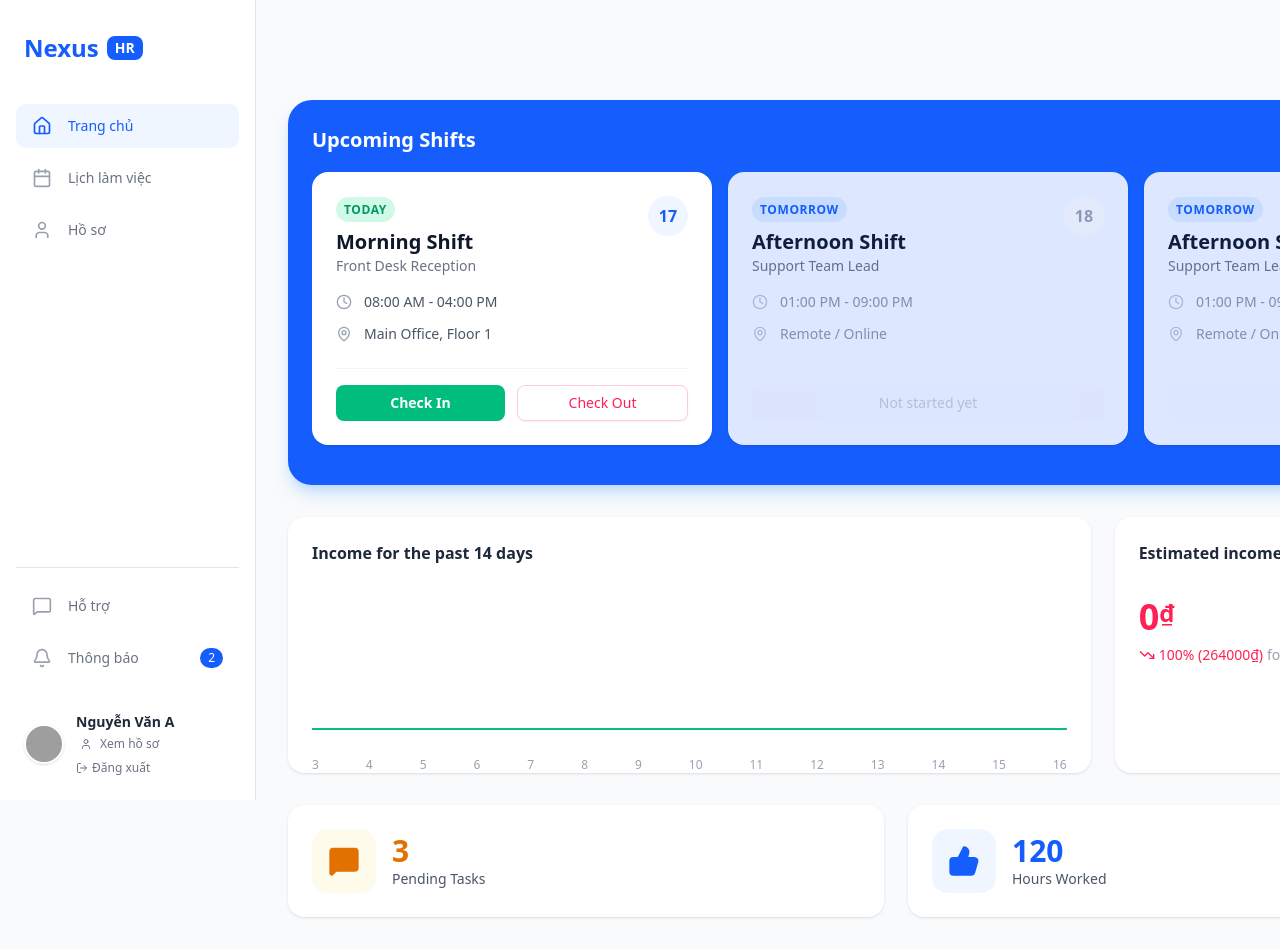
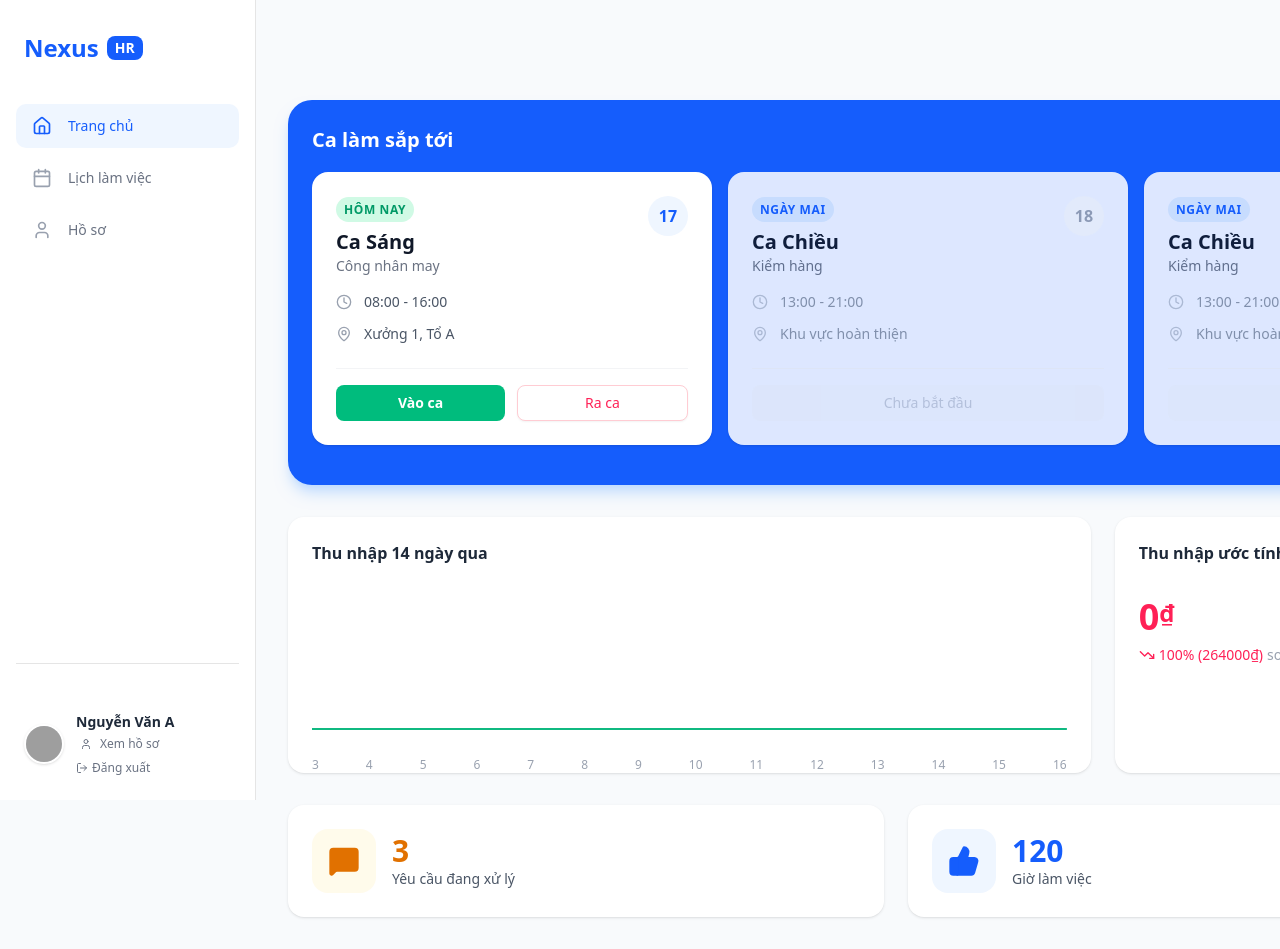
Before and after one commit to ChuongNguyenNHC/katece-hr, a Next.js app in the folder frontend/: page /employee/dashboard in a window 1280 px wide. Shown: the top 949 px of the page. Built offline with nearby package versions, Linux system fonts and the light colour scheme; grey boxes are pictures that could not be loaded.

Commit message:
update hr ui

```diff
--- a/frontend/app/employee/dashboard/page.tsx
+++ b/frontend/app/employee/dashboard/page.tsx
@@ -21,7 +21,7 @@ export default function EmployeeDashboardPage() {
             className="gap-2"
         >
             <Settings className="h-4 w-4" />
-            Setup Availability
+            Đăng ký lịch làm
         </Button>
       </div>
 
--- a/frontend/app/employee/profile/page.tsx
+++ b/frontend/app/employee/profile/page.tsx
@@ -7,52 +7,52 @@ export default function ProfilePage() {
   return (
     <div className="max-w-2xl space-y-8">
       <div>
-        <h1 className="text-2xl font-bold text-gray-900">My Profile</h1>
-        <p className="text-gray-500">Manage your personal information and account settings.</p>
+        <h1 className="text-2xl font-bold text-gray-900">Hồ sơ của tôi</h1>
+        <p className="text-gray-500">Quản lý thông tin cá nhân và tài khoản.</p>
       </div>
 
       <div className="space-y-6 rounded-xl border bg-white p-8 shadow-sm">
         <div className="flex items-center gap-6">
              <div className="h-24 w-24 overflow-hidden rounded-full bg-gray-100 border-2 border-dashed border-gray-300 flex items-center justify-center">
-                 <span className="text-gray-400 text-xs text-center px-2">Upload Photo</span>
+                 <span className="text-gray-400 text-xs text-center px-2">Tải ảnh lên</span>
              </div>
              <div>
-                 <h3 className="text-lg font-medium">Alex Johnson</h3>
-                 <p className="text-sm text-gray-500">Support Team Lead</p>
-                 <Button variant="outline" size="sm" className="mt-2">Change Avatar</Button>
+                 <h3 className="text-lg font-medium">Nguyễn Văn A</h3>
+                 <p className="text-sm text-gray-500">Công nhân may</p>
+                 <Button variant="outline" size="sm" className="mt-2">Đổi ảnh đại diện</Button>
              </div>
         </div>
 
         <div className="grid gap-4">
             <div className="grid grid-cols-2 gap-4">
                 <div className="space-y-2">
-                    <label className="text-sm font-medium leading-none peer-disabled:cursor-not-allowed peer-disabled:opacity-70">First Name</label>
-                    <Input defaultValue="Alex" />
+                    <label className="text-sm font-medium leading-none peer-disabled:cursor-not-allowed peer-disabled:opacity-70">Họ</label>
+                    <Input defaultValue="Nguyễn" />
                 </div>
                 <div className="space-y-2">
-                    <label className="text-sm font-medium leading-none peer-disabled:cursor-not-allowed peer-disabled:opacity-70">Last Name</label>
-                    <Input defaultValue="Johnson" />
+                    <label className="text-sm font-medium leading-none peer-disabled:cursor-not-allowed peer-disabled:opacity-70">Tên</label>
+                    <Input defaultValue="Văn A" />
                 </div>
             </div>
 
             <div className="space-y-2">
-                <label className="text-sm font-medium leading-none peer-disabled:cursor-not-allowed peer-disabled:opacity-70">Email Address</label>
-                <Input defaultValue="alex.johnson@company.com" type="email" />
+                <label className="text-sm font-medium leading-none peer-disabled:cursor-not-allowed peer-disabled:opacity-70">Email</label>
+                <Input defaultValue="nguyenvana@katece.com" type="email" />
             </div>
 
             <div className="space-y-2">
-                <label className="text-sm font-medium leading-none peer-disabled:cursor-not-allowed peer-disabled:opacity-70">Phone Number</label>
-                <Input defaultValue="+84 901 234 567" type="tel" />
+                <label className="text-sm font-medium leading-none peer-disabled:cursor-not-allowed peer-disabled:opacity-70">Số điện thoại</label>
+                <Input defaultValue="090 123 4567" type="tel" />
             </div>
 
              <div className="space-y-2">
-                <label className="text-sm font-medium leading-none peer-disabled:cursor-not-allowed peer-disabled:opacity-70">Home Address</label>
-                <Input defaultValue="123 Main St, District 1, HCMC" />
+                <label className="text-sm font-medium leading-none peer-disabled:cursor-not-allowed peer-disabled:opacity-70">Địa chỉ</label>
+                <Input defaultValue="123 Đường ABC, Quận 1, TP.HCM" />
             </div>
         </div>
 
         <div className="pt-4 flex justify-end">
-            <Button className="bg-blue-600 hover:bg-blue-700">Save Changes</Button>
+            <Button className="bg-blue-600 hover:bg-blue-700">Lưu thay đổi</Button>
         </div>
       </div>
     </div>
--- a/frontend/app/employee/requests/page.tsx
+++ b/frontend/app/employee/requests/page.tsx
@@ -9,11 +9,11 @@ export default function RequestsPage() {
     <div className="space-y-6">
       <div className="flex items-center justify-between">
         <div>
-          <h1 className="text-2xl font-bold text-gray-900">My Requests</h1>
-          <p className="text-gray-500">Manage your leave and overtime requests.</p>
+          <h1 className="text-2xl font-bold text-gray-900">Yêu cầu của tôi</h1>
+          <p className="text-gray-500">Quản lý các yêu cầu nghỉ phép và tăng ca.</p>
         </div>
         <Button className="bg-blue-600 hover:bg-blue-700">
-            <Plus className="mr-2 h-4 w-4" /> New Request
+            <Plus className="mr-2 h-4 w-4" /> Tạo yêu cầu
         </Button>
       </div>
 
@@ -22,13 +22,13 @@ export default function RequestsPage() {
         <div className="flex items-center justify-between rounded-xl border bg-white p-6 shadow-sm">
             <div className="space-y-1">
                 <div className="flex items-center gap-2">
-                    <h3 className="font-semibold text-gray-900">Sick Leave</h3>
-                    <Badge className="bg-amber-100 text-amber-700 hover:bg-amber-100">Pending</Badge>
+                    <h3 className="font-semibold text-gray-900">Nghỉ ốm</h3>
+                    <Badge className="bg-amber-100 text-amber-700 hover:bg-amber-100">Đang chờ duyệt</Badge>
                 </div>
-                <p className="text-sm text-gray-500">Requested for Oct 20 - Oct 21</p>
+                <p className="text-sm text-gray-500">Xin nghỉ từ 20/10 - 21/10</p>
             </div>
             <div className="text-right text-sm text-gray-500">
-                Submitted on Oct 18
+                Gửi ngày 18/10
             </div>
         </div>
 
@@ -36,13 +36,13 @@ export default function RequestsPage() {
         <div className="flex items-center justify-between rounded-xl border bg-white p-6 shadow-sm">
             <div className="space-y-1">
                 <div className="flex items-center gap-2">
-                    <h3 className="font-semibold text-gray-900">Overtime Approval</h3>
-                     <Badge className="bg-emerald-100 text-emerald-700 hover:bg-emerald-100">Approved</Badge>
+                    <h3 className="font-semibold text-gray-900">Duyệt tăng ca</h3>
+                     <Badge className="bg-emerald-100 text-emerald-700 hover:bg-emerald-100">Đã duyệt</Badge>
                 </div>
-                <p className="text-sm text-gray-500">4 Hours on Oct 14</p>
+                <p className="text-sm text-gray-500">4 giờ ngày 14/10</p>
             </div>
              <div className="text-right text-sm text-gray-500">
-                Submitted on Oct 15
+                Gửi ngày 15/10
             </div>
         </div>
 
@@ -50,13 +50,13 @@ export default function RequestsPage() {
         <div className="flex items-center justify-between rounded-xl border bg-white p-6 shadow-sm opacity-60">
             <div className="space-y-1">
                 <div className="flex items-center gap-2">
-                    <h3 className="font-semibold text-gray-900">Remote Work</h3>
-                    <Badge variant="destructive" className="bg-rose-100 text-rose-700 hover:bg-rose-100 border-rose-200">Rejected</Badge>
+                    <h3 className="font-semibold text-gray-900">Làm việc từ xa</h3>
+                    <Badge variant="destructive" className="bg-rose-100 text-rose-700 hover:bg-rose-100 border-rose-200">Từ chối</Badge>
                 </div>
-                <p className="text-sm text-gray-500">Request for full remote week</p>
+                <p className="text-sm text-gray-500">Yêu cầu làm việc từ xa cả tuần</p>
             </div>
              <div className="text-right text-sm text-gray-500">
-                Submitted on Oct 01
+                Gửi ngày 01/10
             </div>
         </div>
       </div>
--- a/frontend/components/dashboard-widgets.tsx
+++ b/frontend/components/dashboard-widgets.tsx
@@ -10,7 +10,7 @@ export function DashboardWidgets() {
         <div>
           <div className="text-3xl font-bold text-amber-600">3</div>
           <div className="text-sm font-medium text-gray-600">
-            Pending Tasks
+            Yêu cầu đang xử lý
           </div>
         </div>
       </div>
@@ -22,7 +22,7 @@ export function DashboardWidgets() {
         <div>
           <div className="text-3xl font-bold text-blue-600">120</div>
           <div className="text-sm font-medium text-gray-600">
-            Hours Worked
+            Giờ làm việc
           </div>
         </div>
       </div>
--- a/frontend/components/income-overview.tsx
+++ b/frontend/components/income-overview.tsx
@@ -6,7 +6,7 @@ export function IncomeOverview() {
       {/* Chart Section */}
       <div className="col-span-2 rounded-2xl bg-white p-6 shadow-sm">
         <h3 className="mb-6 font-semibold text-gray-800">
-          Income for the past 14 days
+          Thu nhập 14 ngày qua
         </h3>
         <div className="relative h-40 w-full">
             {/* Simple Mock Chart */}
@@ -40,7 +40,7 @@ export function IncomeOverview() {
       {/* Estimated Income Section */}
       <div className="rounded-2xl bg-white p-6 shadow-sm">
         <h3 className="font-semibold text-gray-800">
-          Estimated income this month
+          Thu nhập ước tính tháng này
         </h3>
         <div className="mt-8">
             <div className="text-4xl font-bold text-rose-500">
@@ -49,7 +49,7 @@ export function IncomeOverview() {
             <div className="mt-2 flex items-center gap-1 text-sm text-rose-500">
                 <TrendingDown className="h-4 w-4" />
                 <span className="font-medium">100% (264000₫)</span>
-                <span className="text-gray-400">for last month</span>
+                <span className="text-gray-400">so với tháng trước</span>
             </div>
         </div>
       </div>
--- a/frontend/components/schedule-view.tsx
+++ b/frontend/components/schedule-view.tsx
@@ -35,7 +35,7 @@ export function ScheduleView() {
   return (
     <div className="rounded-3xl bg-blue-600 p-6 text-white shadow-lg shadow-blue-200">
       <div className="mb-4 flex items-center justify-between">
-        <h2 className="text-xl font-bold">Upcoming Shifts</h2>
+        <h2 className="text-xl font-bold">Ca làm sắp tới</h2>
         <div className="flex gap-2">
           <Button
             size="icon"
@@ -64,13 +64,13 @@ export function ScheduleView() {
 
         <div className="snap-start">
             <ShiftCard
-                dateTag="Today"
+                dateTag="Hôm nay"
                 dateTagColor="emerald"
-                title="Morning Shift"
-                role="Front Desk Reception"
+                title="Ca Sáng"
+                role="Công nhân may"
                 dateNumber="17"
-                time="08:00 AM - 04:00 PM"
-                location="Main Office, Floor 1"
+                time="08:00 - 16:00"
+                location="Xưởng 1, Tổ A"
                 status="active"
                 onCheckIn={openCheckIn}
                 onCheckOut={openCheckOut}
@@ -79,26 +79,26 @@ export function ScheduleView() {
 
         <div className="snap-start">
             <ShiftCard
-                dateTag="Tomorrow"
+                dateTag="Ngày mai"
                 dateTagColor="blue"
-                title="Afternoon Shift"
-                role="Support Team Lead"
+                title="Ca Chiều"
+                role="Kiểm hàng"
                 dateNumber="18"
-                time="01:00 PM - 09:00 PM"
-                location="Remote / Online"
+                time="13:00 - 21:00"
+                location="Khu vực hoàn thiện"
                 status="upcoming"
             />
         </div>
 
         <div className="snap-start">
             <ShiftCard
-                dateTag="Tomorrow"
+                dateTag="Ngày mai"
                 dateTagColor="blue"
-                title="Afternoon Shift"
-                role="Support Team Lead"
+                title="Ca Chiều"
+                role="Kiểm hàng"
                 dateNumber="18"
-                time="01:00 PM - 09:00 PM"
-                location="Remote / Online"
+                time="13:00 - 21:00"
+                location="Khu vực hoàn thiện"
                 status="upcoming"
             />
         </div>
--- a/frontend/components/shift-card.tsx
+++ b/frontend/components/shift-card.tsx
@@ -33,7 +33,7 @@ export function ShiftCard({
     <div
       className={cn(
         "min-w-[320px] flex-1 rounded-2xl bg-white p-6 shadow-sm md:min-w-[400px]",
-        dateTag !== "Today" && "bg-white/95 opacity-90"
+        dateTag !== "Hôm nay" && "bg-white/95 opacity-90"
       )}
     >
       <div className="mb-4 flex items-start justify-between">
@@ -41,7 +41,7 @@ export function ShiftCard({
           <span
             className={cn(
               "rounded-full px-2 py-1 text-xs font-bold uppercase tracking-wider",
-              dateTag === "Today"
+              dateTag === "Hôm nay"
                 ? "bg-emerald-100 text-emerald-600"
                 : "bg-blue-100 text-blue-600"
             )}
@@ -54,7 +54,7 @@ export function ShiftCard({
         <div
           className={cn(
             "flex h-10 w-10 items-center justify-center rounded-full font-bold",
-            dateTag === "Today"
+            dateTag === "Hôm nay"
               ? "bg-blue-50 text-blue-600"
               : "bg-gray-50 text-gray-400"
           )}
@@ -63,7 +63,7 @@ export function ShiftCard({
         </div>
       </div>
 
-      <div className={cn("mb-6 space-y-3", dateTag !== "Today"  && "opacity-60")}>
+      <div className={cn("mb-6 space-y-3", dateTag !== "Hôm nay"  && "opacity-60")}>
         <div className="flex items-center gap-3 text-sm text-gray-600">
           <Clock className="h-4 w-4 text-gray-400" />
           <span>{time}</span>
@@ -75,20 +75,20 @@ export function ShiftCard({
       </div>
 
       <div className="mt-auto border-t border-gray-100 pt-4 flex gap-3">
-        {dateTag === "Today" ? (
+        {dateTag === "Hôm nay" ? (
           <>
             <Button
                 onClick={onCheckIn}
                 className="flex-1 bg-emerald-500 font-semibold text-white hover:bg-emerald-600"
             >
-              Check In
+              Vào ca
             </Button>
             <Button
               onClick={onCheckOut}
               variant="outline"
               className="flex-1 border-rose-200 text-rose-500 hover:bg-rose-50 hover:text-rose-600"
             >
-              Check Out
+              Ra ca
             </Button>
           </>
         ) : (
@@ -96,7 +96,7 @@ export function ShiftCard({
             disabled
             className="w-full cursor-not-allowed bg-gray-100 text-gray-400 hover:bg-gray-100"
           >
-            Not started yet
+            Chưa bắt đầu
           </Button>
         )}
       </div>
--- a/frontend/components/sidebar.tsx
+++ b/frontend/components/sidebar.tsx
@@ -48,15 +48,7 @@ const accountantSidebarItems: SidebarItem[] = [
 ];
 
 // Removed "Requests" and "Settings" from here as per previous tasks
-const secondaryItems: SidebarItem[] = [
-  { icon: MessageSquare, label: "Hỗ trợ", href: "/employee/support" },
-  {
-    icon: Bell,
-    label: "Thông báo",
-    href: "/employee/notifications",
-    count: 2,
-  },
-];
+const secondaryItems: SidebarItem[] = [];
 
 export function Sidebar() {
   const pathname = usePathname();
@@ -112,28 +104,7 @@ export function Sidebar() {
 
         {/* Secondary Navigation */}
         <div className="mt-8 border-t pt-4 space-y-2">
-          {secondaryItems.map((item) => {
-             const isActive = pathname === item.href;
-             return (
-            <Link
-              key={item.href}
-              href={item.href}
-              className={cn(
-                  "flex items-center gap-4 rounded-lg px-4 py-3 text-sm font-medium transition-colors",
-                  isActive
-                    ? "bg-blue-50 text-blue-600"
-                    : "text-gray-500 hover:bg-gray-100 hover:text-gray-900"
-                )}
-            >
-              <item.icon className="h-5 w-5 text-gray-400" />
-              <span className="flex-1">{item.label}</span>
-              {typeof item.count === "number" && item.count > 0 && (
-                <span className="flex px-2 py-0.5 items-center justify-center rounded-full bg-blue-600 text-xs text-white">
-                  {item.count}
-                </span>
-              )}
-            </Link>
-          )})}
+            {/* Empty for now */}
         </div>
 
         {/* User Profile */}
```
Also changed, not shown: frontend/components/availability-modal.tsx (+5 -5 lines).
